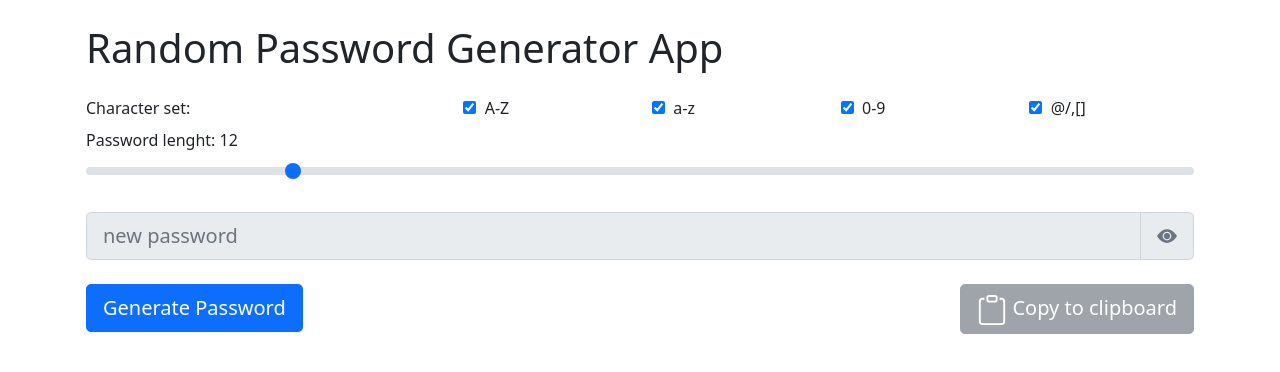
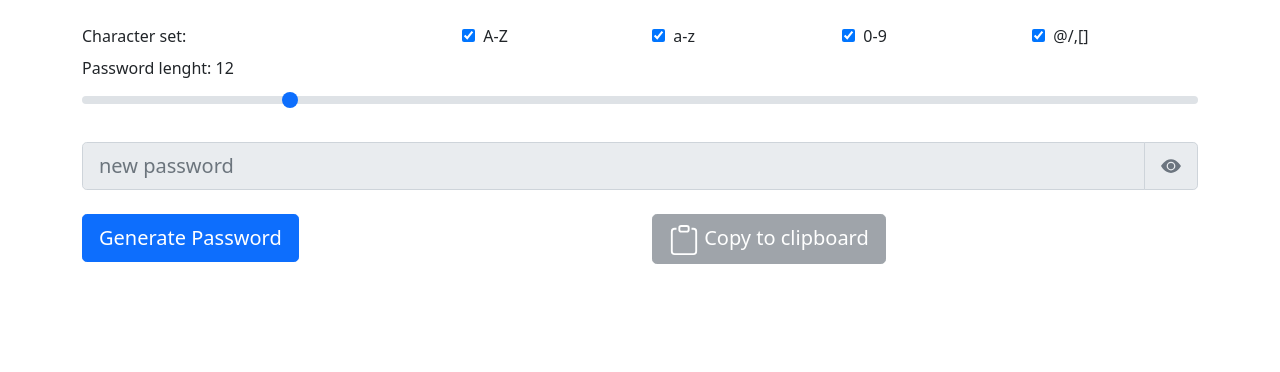
Before and after one commit to andrealacamera/password_generator, a Vue app: page / in a window 1280 px wide. Shown: the top 372 px of the page. Built offline with nearby package versions, Linux system fonts and the light colour scheme.

Commit message:
plugin version

```diff
--- a/package.json
+++ b/package.json
@@ -8,7 +8,9 @@
     "lint": "vue-cli-service lint"
   },
   "dependencies": {
+    "bootstrap": "^5.0.0-alpha1",
     "core-js": "^3.6.5",
+    "popper.js": "^1.16.1",
     "vue": "^2.6.11"
   },
   "devDependencies": {
--- a/public/index.html
+++ b/public/index.html
@@ -4,7 +4,7 @@
     <meta charset="utf-8">
     <meta http-equiv="X-UA-Compatible" content="IE=edge">
     <meta name="viewport" content="width=device-width,initial-scale=1.0">
-    <link rel="stylesheet" href="https://stackpath.bootstrapcdn.com/bootstrap/5.0.0-alpha1/css/bootstrap.min.css" integrity="sha384-r4NyP46KrjDleawBgD5tp8Y7UzmLA05oM1iAEQ17CSuDqnUK2+k9luXQOfXJCJ4I" crossorigin="anonymous">
+    <!-- <link rel="stylesheet" href="https://stackpath.bootstrapcdn.com/bootstrap/5.0.0-alpha1/css/bootstrap.min.css" integrity="sha384-r4NyP46KrjDleawBgD5tp8Y7UzmLA05oM1iAEQ17CSuDqnUK2+k9luXQOfXJCJ4I" crossorigin="anonymous"> -->
     <title>Random Password Generator</title>
   </head>
   <body>
--- a/src/components/PasswdGen.vue
+++ b/src/components/PasswdGen.vue
@@ -1,6 +1,5 @@
 <template>
   <div class="container">
-    <h1 class="mt-4">Random Password Generator App</h1>
     <div class="row mt-4">
       <div class="col-4">
         Character set:
@@ -40,7 +39,7 @@
         </div>
       </div>
     </div><!-- row -->
-    <div class="row  mt-4 justify-content-between">
+    <div class="row  mt-4">
       <div class="col-6">
         <button type="button" class="btn btn-primary btn-lg" :class="{'disabled': !okcreate}" @click.stop.prevent="createPasswd">Generate Password</button>
       </div>
--- a/src/main.js
+++ b/src/main.js
@@ -1,5 +1,7 @@
 import Vue from 'vue'
 import App from './App.vue'
+import 'bootstrap'
+import 'bootstrap/dist/css/bootstrap.min.css'
 
 Vue.config.productionTip = false
 
--- a/vue.config.js
+++ b/vue.config.js
@@ -1,3 +1,4 @@
 module.exports = {
-  publicPath: '/'
+  publicPath: '/',
+  filenameHashing: false,
 }
```
Also changed, not shown: 1 other file (tests, documents, lock files or other folders).
